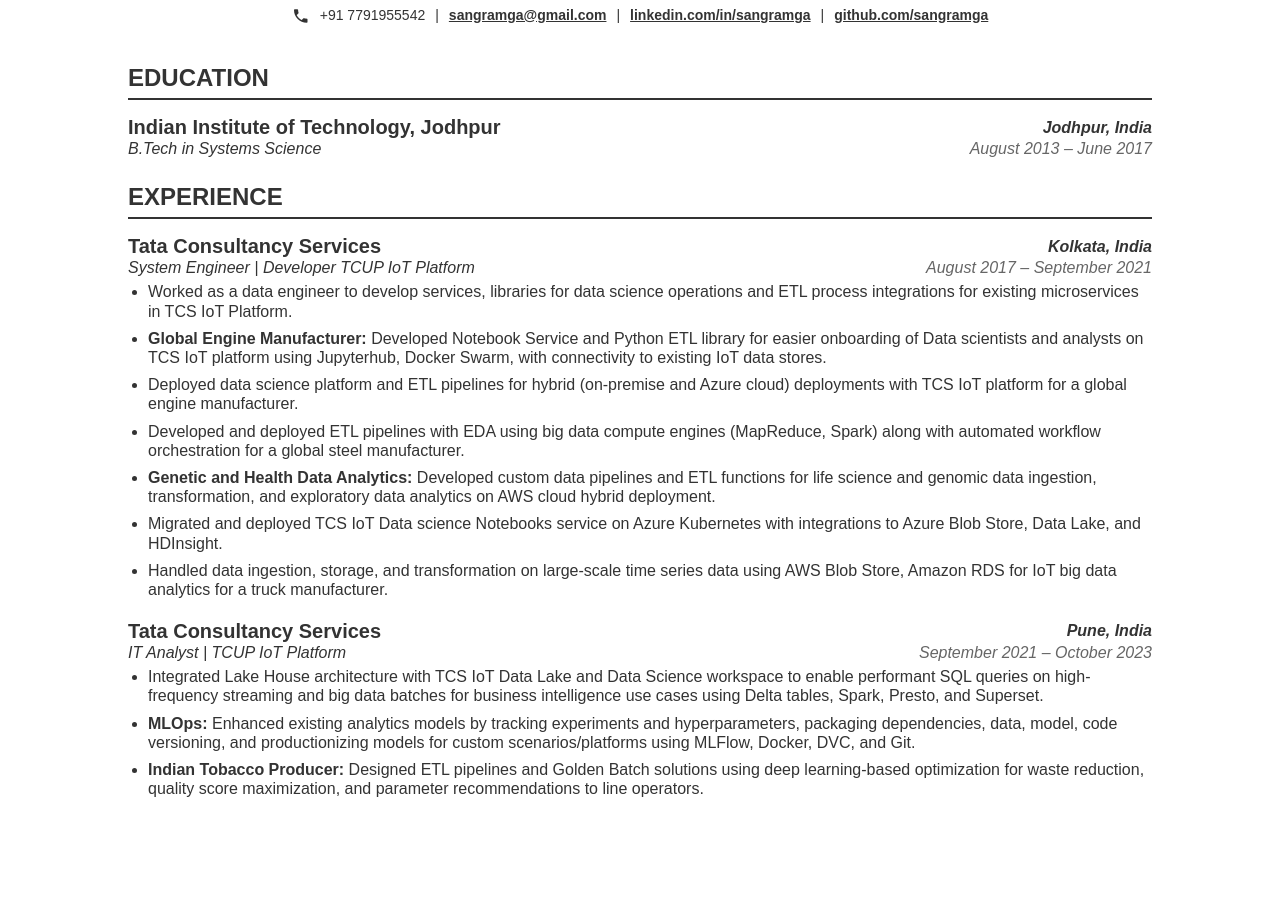
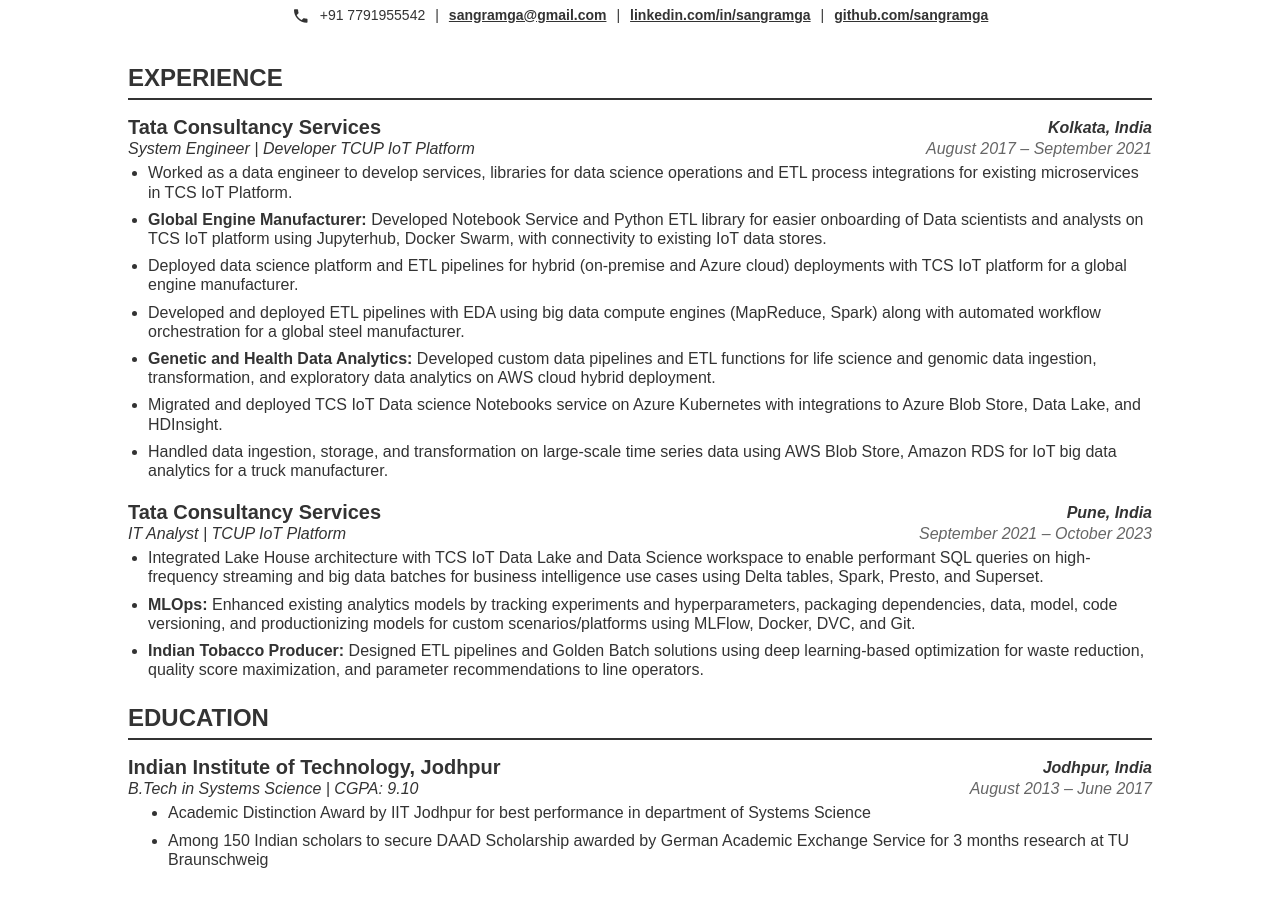
Before and after one commit to sangramga/web_dev, a plain HTML site: page resume/resume.html in a window 1280 px wide. Shown: the part 61-968 px from the top of the page. Before the commit the page ends 904 px from the top, so only its background shows below. Drawn offline with Linux system fonts and the light colour scheme.

Commit message:
Added SDG_logo and moved education.

```diff
--- a/resume/resume.html
+++ b/resume/resume.html
@@ -44,21 +44,6 @@
         </div>
     </header>
     <div class="container">
-
-        <!-- Updated Education Section -->
-        <section class="education">
-            <h2>EDUCATION</h2>
-            <div class="education-item">
-                <div class="company-location">
-                    <h3>Indian Institute of Technology, Jodhpur</h3>
-                    <p class="location">Jodhpur, India</p>
-                </div>
-                <div class="job-title-location">
-                    <p>B.Tech in Systems Science</p>
-                    <p class="location-date">August 2013 – June 2017</p>
-                </div>
-            </div>
-        </section>
         <!-- Professional Experience Section -->
         <section class="experience">
             <h2>EXPERIENCE</h2>
@@ -99,6 +84,25 @@
                 </ul>
             </div>
         </section>
+
+         <!-- Updated Education Section -->
+         <section class="education">
+            <h2>EDUCATION</h2>
+            <div class="education-item">
+                <div class="company-location">
+                    <h3>Indian Institute of Technology, Jodhpur</h3>
+                    <p class="location">Jodhpur, India</p>
+                </div>
+                <div class="job-title-location">
+                    <p>B.Tech in Systems Science | CGPA: 9.10</p>
+                    <p class="location-date">August 2013 – June 2017</p>
+                </div>
+                <ul>
+                    <li>Academic Distinction Award by IIT Jodhpur for best performance in department of Systems Science</li>
+                    <li>Among 150 Indian scholars to secure DAAD Scholarship awarded by German Academic Exchange Service for 3 months research at TU Braunschweig</li>
+                </ul>
+            </div>
+        </section>
     </div>
 </body>
 </html>
```
Also changed, not shown: index.html (+1 -1 lines), SDG_logo.jpg (added).
